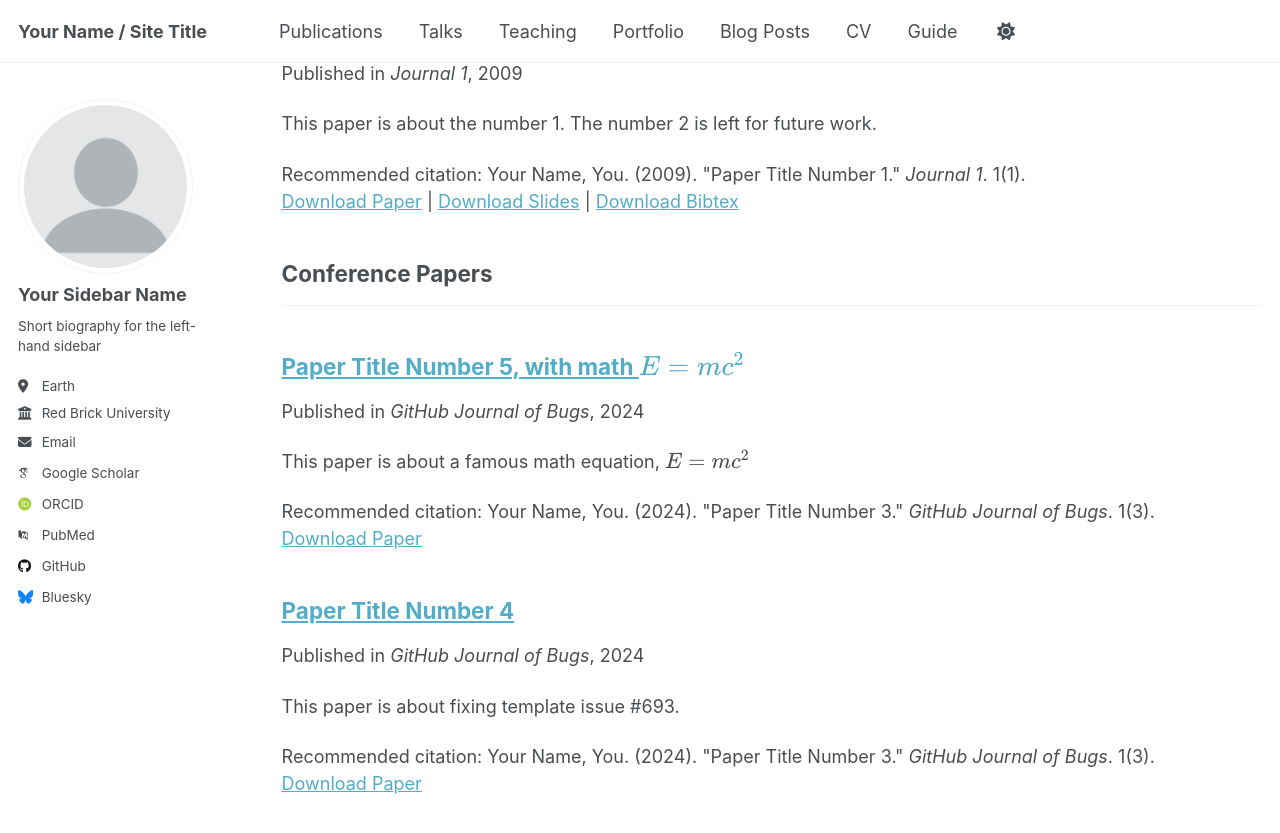
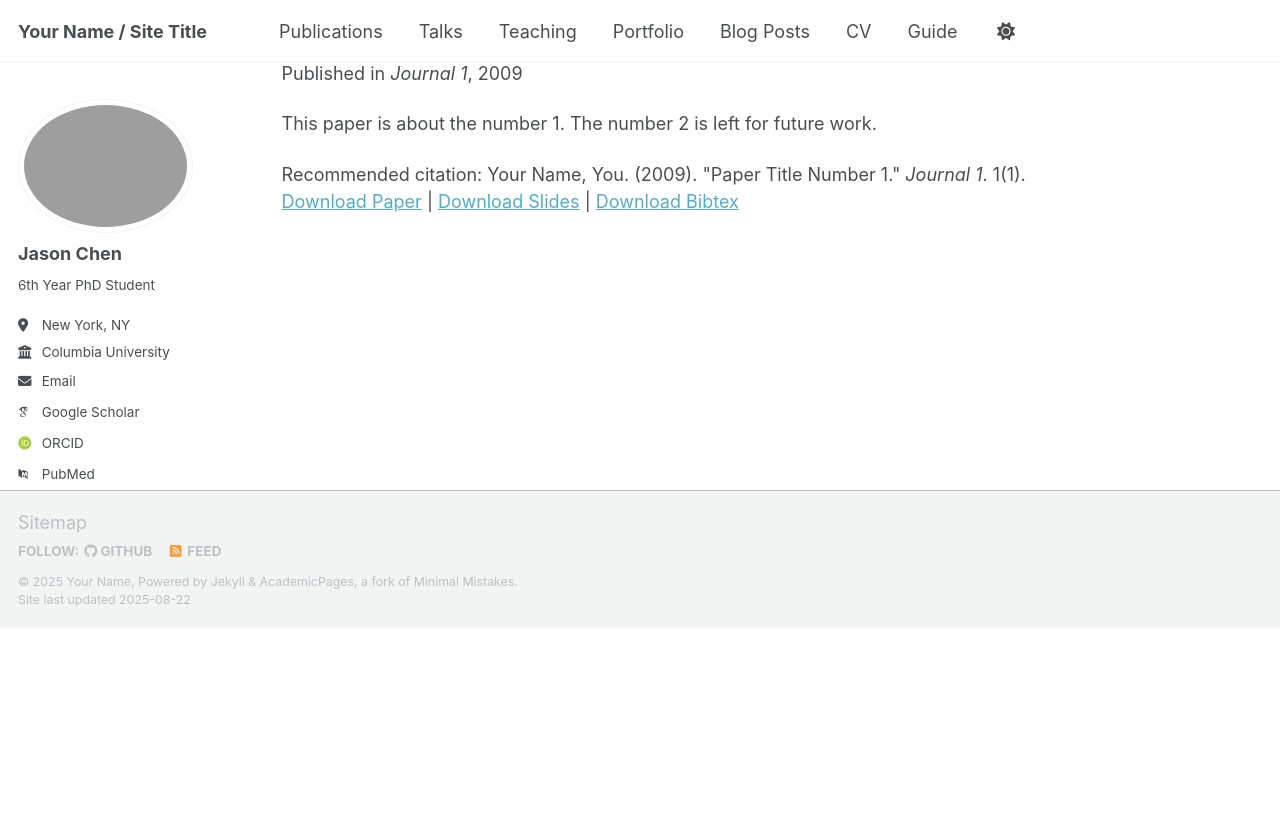
Before and after one commit to jasonjiaxingchen/jasonjiaxingchen.github.io, a Jekyll site: the page built from _pages/publications.html, in a window 1280 px wide and 900 px high, scrolled down 779 px. Shown: the top 833 px of the window. Built offline with Jekyll 4.4.1, drawn with Linux system fonts in a browser that asks for light colours; some web fonts are replaced; a script that is not in the unit is left out; after the commit the page ends 1407 px from its top, so only the background shows below that; some of the changed text lies outside the part shown.

Commit message:
Update _config.yml

```diff
--- a/_config.yml
+++ b/_config.yml
@@ -12,24 +12,24 @@ site_theme               : "default" # Currently available options are "default"
 title                    : "Your Name / Site Title"
 title_separator          : "-"
 name                     : &name "Your Name"
-description              : &description "personal description"
-url                      : https://academicpages.github.io # the base hostname & protocol for your site e.g. "https://[your GitHub username].github.io" or if you already have some other page hosted on Github then use "https://[your GitHub username].github.io/[Your Repo Name]"
+description              : &description "6th Year PhD Student"
+url                      : https://jasonjiaxingchen.github.io # the base hostname & protocol for your site e.g. "https://[your GitHub username].github.io" or if you already have some other page hosted on Github then use "https://[your GitHub username].github.io/[Your Repo Name]"
 baseurl                  : "" # the subpath of your site, e.g. "/blog"
-repository               : "academicpages/academicpages.github.io"
+repository               : "jasonjiaxingchen/jasonjiaxingchen.github.io"
 
 # Site Author - The following control what appear as part of the author content on the side bar.
 #               If a field is blank the icon and link will not appear, otherwise it will be shown.
 #               Additional customization can be done by editing /_includes/author-profile.html
 author:
   # Biographic information
-  avatar           : "profile.png"
-  name             : "Your Sidebar Name"
+  avatar           : ""
+  name             : "Jason Chen"
   pronouns         : # example: "she/her"
-  bio              : "Short biography for the left-hand sidebar"
-  location         : "Earth"
-  employer         : "Red Brick University"
+  bio              : "6th Year PhD Student"
+  location         : "New York, NY"
+  employer         : "Columbia University"
   uri              : # URL
-  email            : "none@example.org"
+  email            : "jjc2300@columbia.edu"
 
   # Academic websites
   academia         : # URL
@@ -80,12 +80,8 @@ author:
 
 # Publication Category - The following the list of publication categories and their headings
 publication_category:
-  books:
-    title: 'Books'
   manuscripts:
-    title: 'Journal Articles'
-  conferences:
-    title: 'Conference Papers'
+    title: 'Papers'
 
 # Site Settings
 teaser                   :  # filename of teaser fallback teaser image placed in /images/, .e.g. "500x300.png"
```
